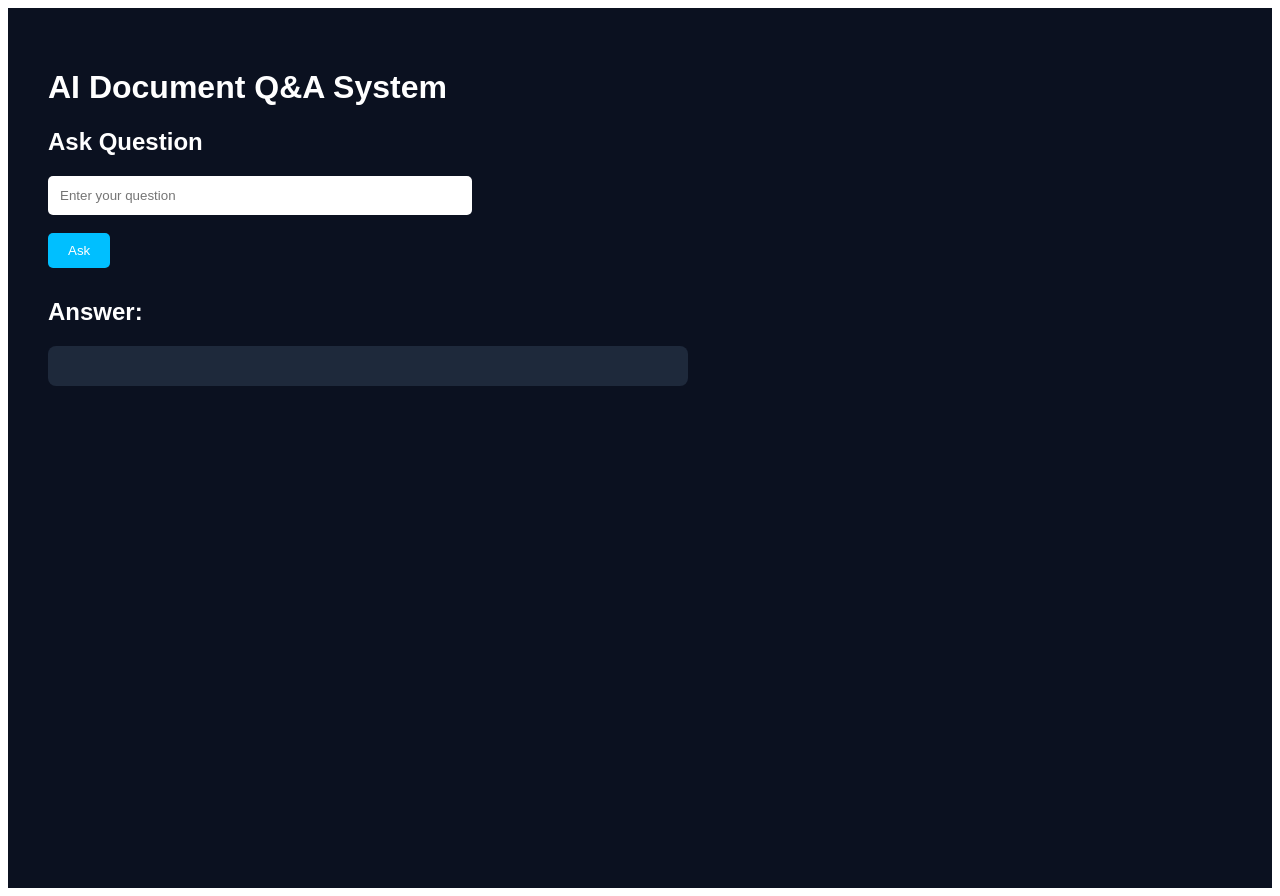
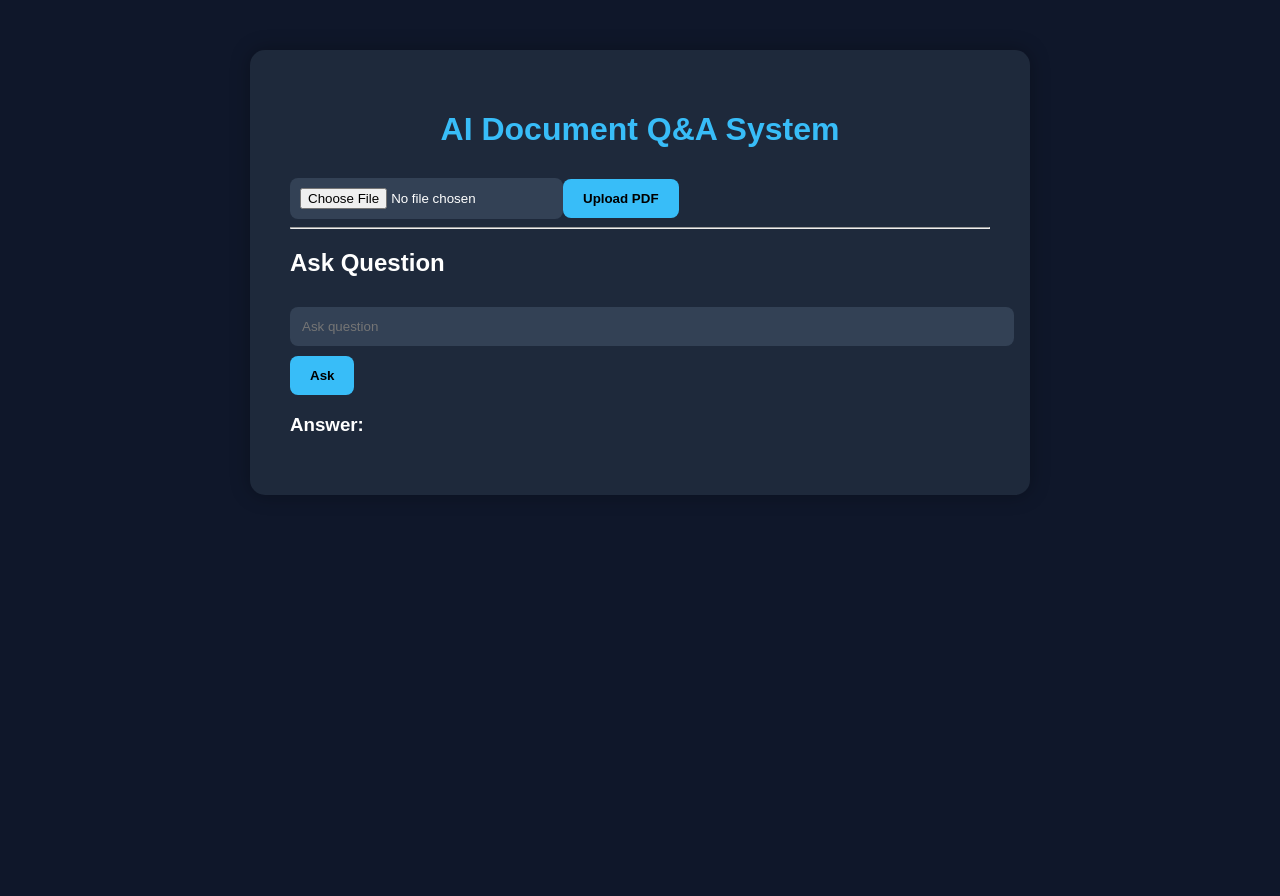
Before and after one commit to Dongala-Tejaswi/rag-document-Q-A, a React (Create React App) app in the folder frontend/: page / in a window 1280 px wide. After the commit the page ends 800 px from the top, so only its background shows below. Built offline with nearby package versions, Linux system fonts and the light colour scheme.

Commit message:
latest updated

```diff
--- a/frontend/src/App.js
+++ b/frontend/src/App.js
@@ -1,82 +1,17 @@
-import React, { useState } from "react";
-import API from "./api";
+import "./App.css";
+import Upload from "./Upload";
+import Chat from "./Chat";
 
 function App() {
-
-  const [question, setQuestion] = useState("");
-  const [answer, setAnswer] = useState("");
-
-  const askQuestion = async () => {
-
-    try {
-
-      const response = await API.get(
-        `/ask?query=${encodeURIComponent(question)}`
-      );
-
-      setAnswer(response.data.answer);
-
-    } catch (error) {
-
-      console.error(error);
-      setAnswer("Failed to fetch answer");
-    }
-  };
-
   return (
-
-    <div style={{
-      backgroundColor: "#0b1120",
-      minHeight: "100vh",
-      color: "white",
-      padding: "40px",
-      fontFamily: "Arial"
-    }}>
-
+    <div className="container">
       <h1>AI Document Q&A System</h1>
 
-      <h2>Ask Question</h2>
+      <Upload />
 
-      <input
-        type="text"
-        placeholder="Enter your question"
-        value={question}
-        onChange={(e) => setQuestion(e.target.value)}
-        style={{
-          padding: "12px",
-          width: "400px",
-          borderRadius: "5px",
-          border: "none"
-        }}
-      />
+      <hr />
 
-      <br /><br />
-
-      <button
-        onClick={askQuestion}
-        style={{
-          padding: "10px 20px",
-          backgroundColor: "#00bfff",
-          color: "white",
-          border: "none",
-          borderRadius: "5px",
-          cursor: "pointer"
-        }}
-      >
-        Ask
-      </button>
-
-      <h2 style={{ marginTop: "30px" }}>Answer:</h2>
-
-      <div style={{
-        backgroundColor: "#1e293b",
-        padding: "20px",
-        borderRadius: "8px",
-        width: "600px"
-      }}>
-        {answer}
-      </div>
-
+      <Chat />
     </div>
   );
 }
```
